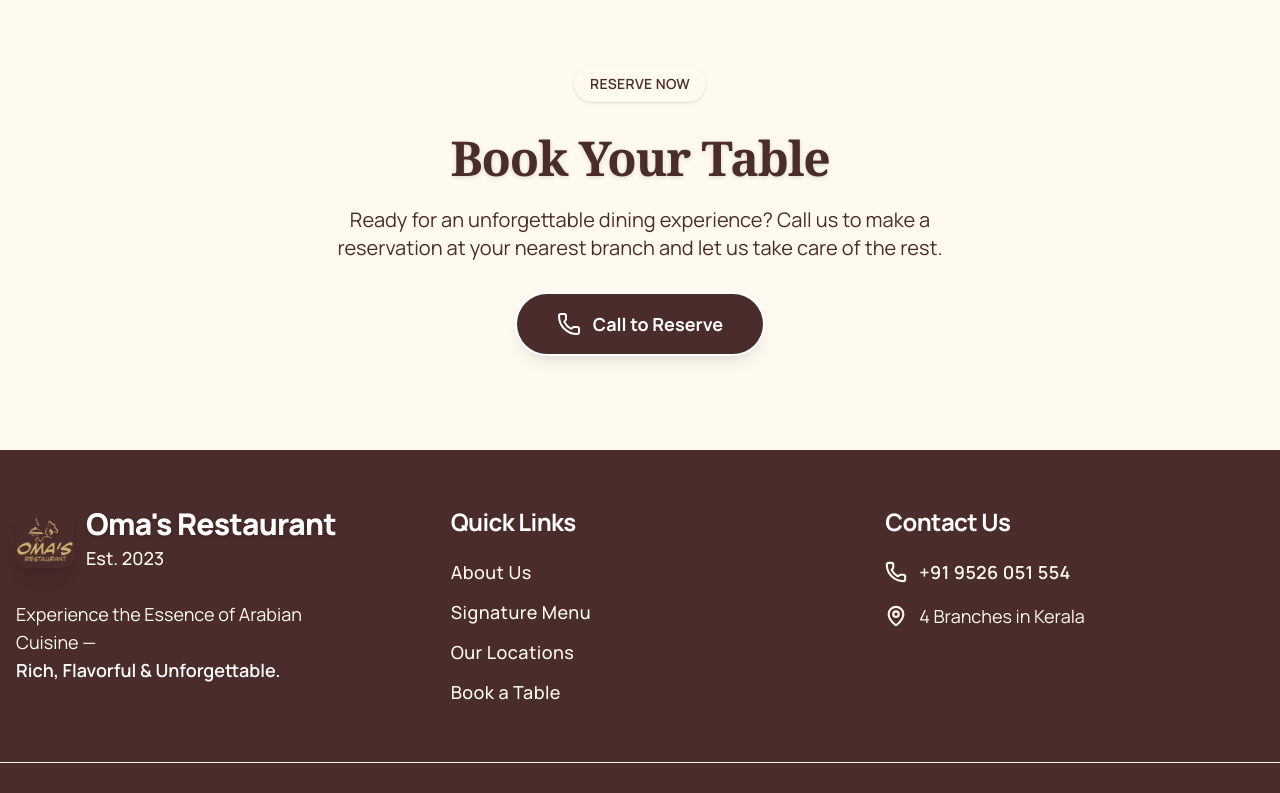
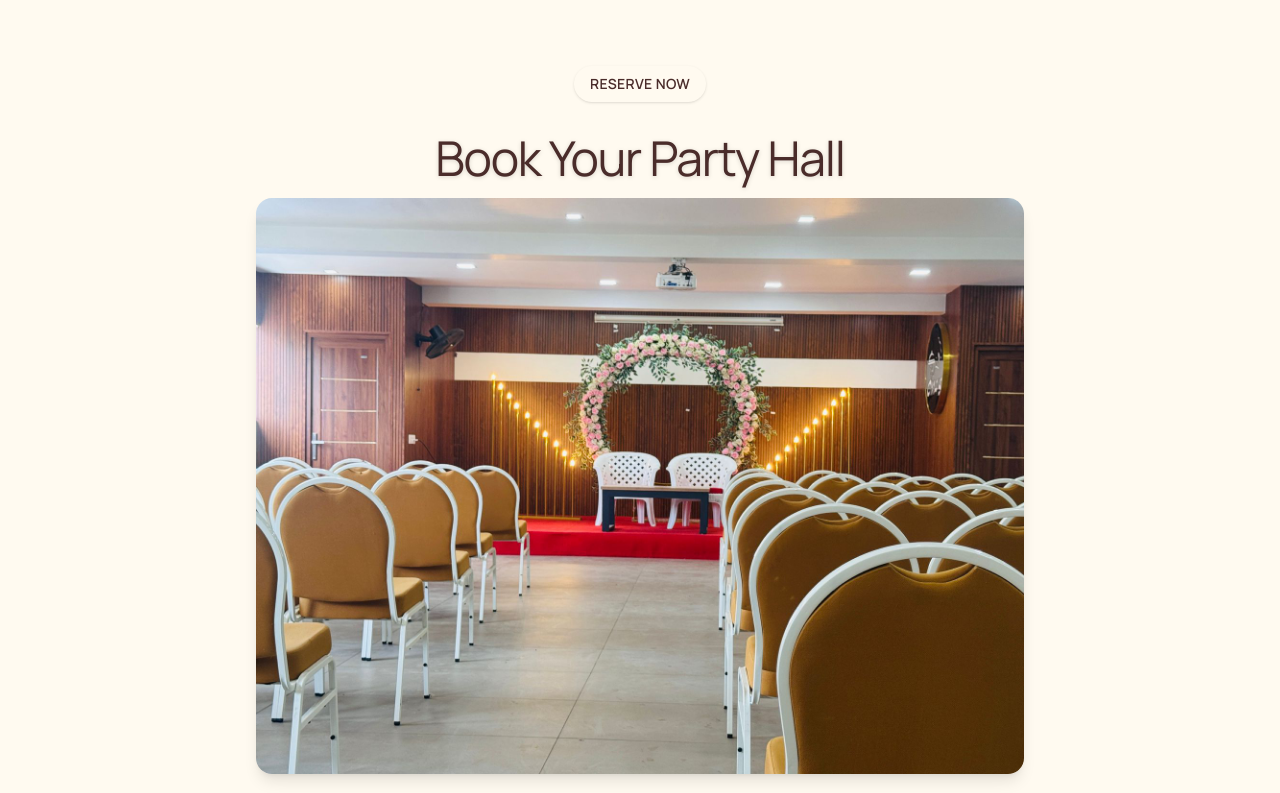
Before and after one commit to Janishnehyan03/omas, a Next.js app: page / in a window 1280 px wide. Shown: the part 5000-5793 px from the top of the page. Built offline with nearby package versions, Linux system fonts and the light colour scheme.

Commit message:
Update ReservationSection content and formatting for clarity and consistency

```diff
--- a/app/components/home/ReservationSection.tsx
+++ b/app/components/home/ReservationSection.tsx
@@ -1,34 +1,53 @@
 import { Phone } from "lucide-react";
+import Image from "next/image";
 import React from "react";
 
 function ReservationSection() {
   return (
     <section
       id="reservation"
-      className=" text-brand-brown py-24 px-4"
+      className="text-brand-brown py-24 px-4"
     >
+      {/* Title */}
+      <div className="mb-8 flex flex-col items-center">
+        <span className="inline-block bg-brand-brown/10 text-brand-brown font-semibold px-4 py-2 rounded-full uppercase tracking-wide text-sm shadow-sm text-center">
+          Reserve Now
+        </span>
+      </div>
+      <h2 className="text-5xl tracking-tight text-brand-brown drop-shadow-sm mb-4 text-center">
+        Book Your Party Hall
+      </h2>
       <div className="container mx-auto flex flex-col items-center justify-center text-center">
-        <div className="mb-8">
-          <span className="inline-block bg-brand-brown/10 text-brand-brown font-semibold px-4 py-2 rounded-full uppercase tracking-wide text-sm shadow-sm">
-            Reserve Now
-          </span>
+        {/* Party Hall Image */}
+        <div className="mb-10 w-full max-w-3xl">
+          <Image
+            src="/images/party-hall.jpg"
+            alt="Party Hall"
+            width={1000}
+            height={600}
+            className="rounded-2xl shadow-lg object-cover"
+          />
         </div>
-        <h2 className="font-serif text-5xl font-extrabold tracking-tight text-brand-brown drop-shadow-sm mb-4">
-          Book Your Table
-        </h2>
+
+
+        {/* Description */}
         <p className="mt-2 text-lg md:text-xl max-w-2xl mx-auto text-brand-brown/80 mb-8">
-          Ready for an unforgettable dining experience? Call us to make a reservation at your nearest branch and let us take care of the rest.
+          Ready to host an unforgettable celebration? Call us now to reserve our party hall at your Oma's Panoor.
+          Whether it's a birthday, engagement, or special occasion, we’ll take care of everything so you can enjoy the moment.
         </p>
+
+        {/* Call to Action Button */}
         <a
-          href={`tel:9526051554`}
+          href="tel:9562051554"
           className="inline-flex items-center gap-3 bg-brand-brown hover:bg-brand-brown-dark transition-colors text-white px-10 py-4 rounded-full font-bold text-lg shadow-lg ring-2 ring-brand-brown/20 focus:ring-4 focus:ring-brand-brown/40 focus:outline-none"
-          aria-label="Call to Reserve"
+          aria-label="Call to Book Now"
         >
           <Phone className="w-6 h-6" />
-          Call to Reserve
+          Call to Book Now
         </a>
       </div>
     </section>
   );
 }
+
 export default ReservationSection;
```
Also changed, not shown: public/images/party-hall.jpg (added).
